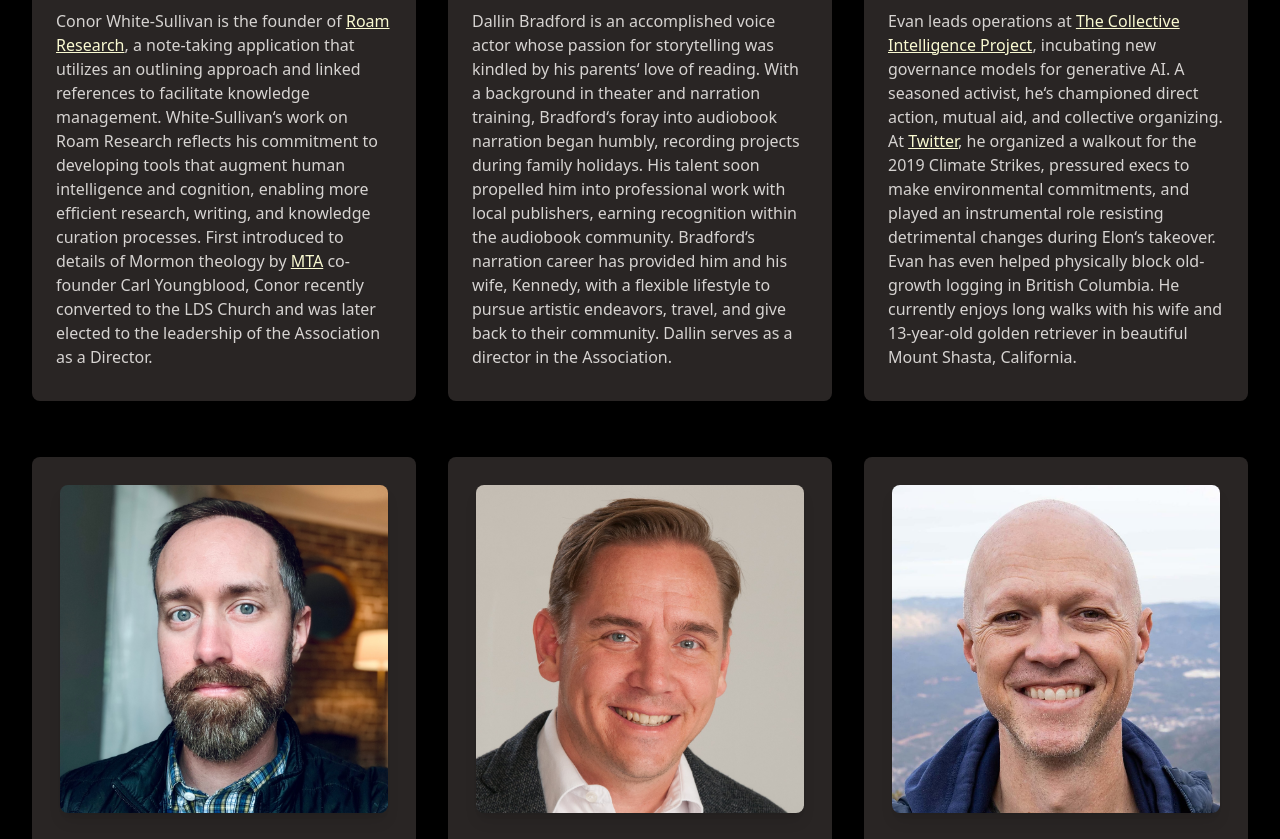
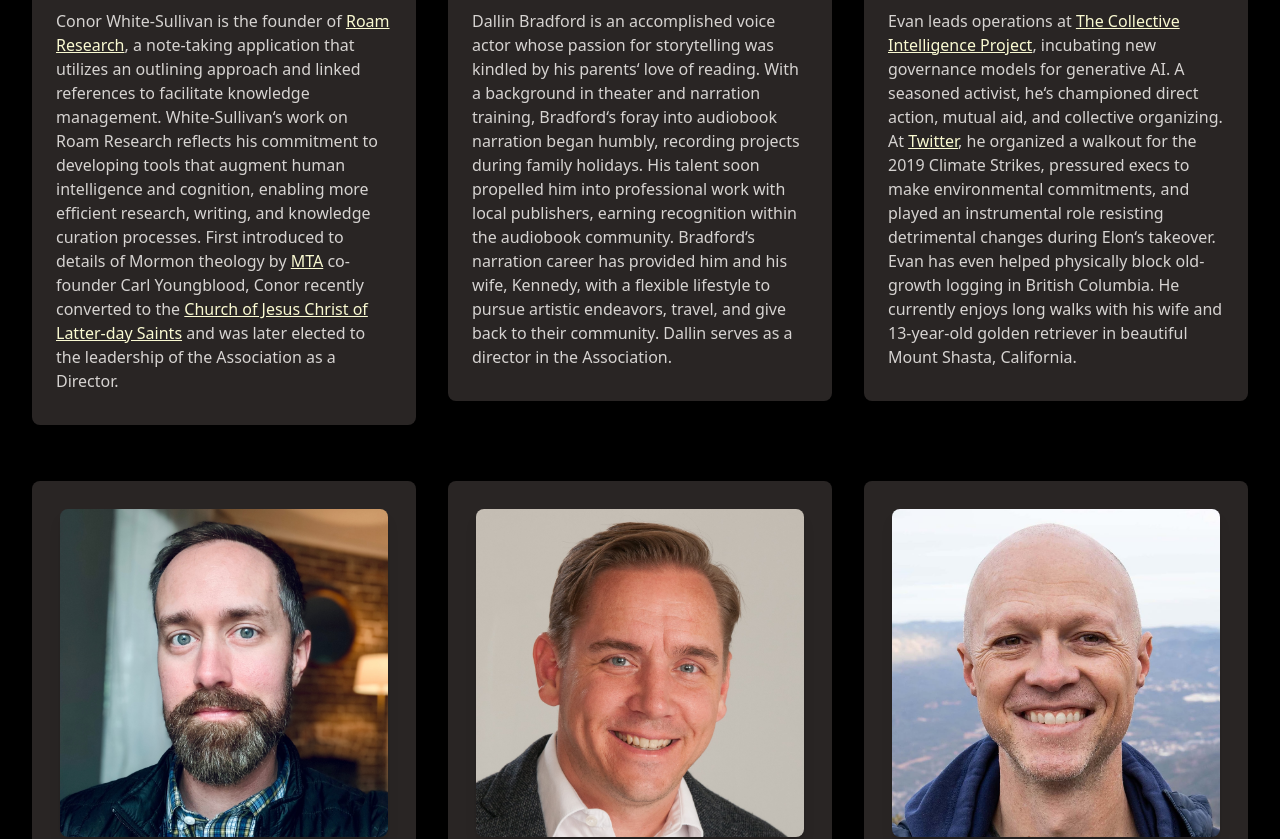
Before and after one commit to MormonTranshumanistAssociation/mtaconf, a React (Vite) app: page / in a window 1280 px wide. Shown: the part 8085-8924 px from the top of the page. Built offline with nearby package versions, Linux system fonts and the light colour scheme.

Commit message:
Update speaker bios

```diff
--- a/src/2024/speakers.tsx
+++ b/src/2024/speakers.tsx
@@ -316,9 +316,12 @@ export function Speakers() {
                   knowledge curation processes. First introduced to details of
                   Mormon theology by{" "}
                   <a href="https://transfigurism.org/">MTA</a> co-founder Carl
-                  Youngblood, Conor recently converted to the LDS Church and was
-                  later elected to the leadership of the Association as a
-                  Director.
+                  Youngblood, Conor recently converted to the{" "}
+                  <a href="https://www.churchofjesuschrist.org/">
+                    Church of Jesus Christ of Latter-day Saints
+                  </a>{" "}
+                  and was later elected to the leadership of the Association as
+                  a Director.
                 </p>
               }
             />
```
